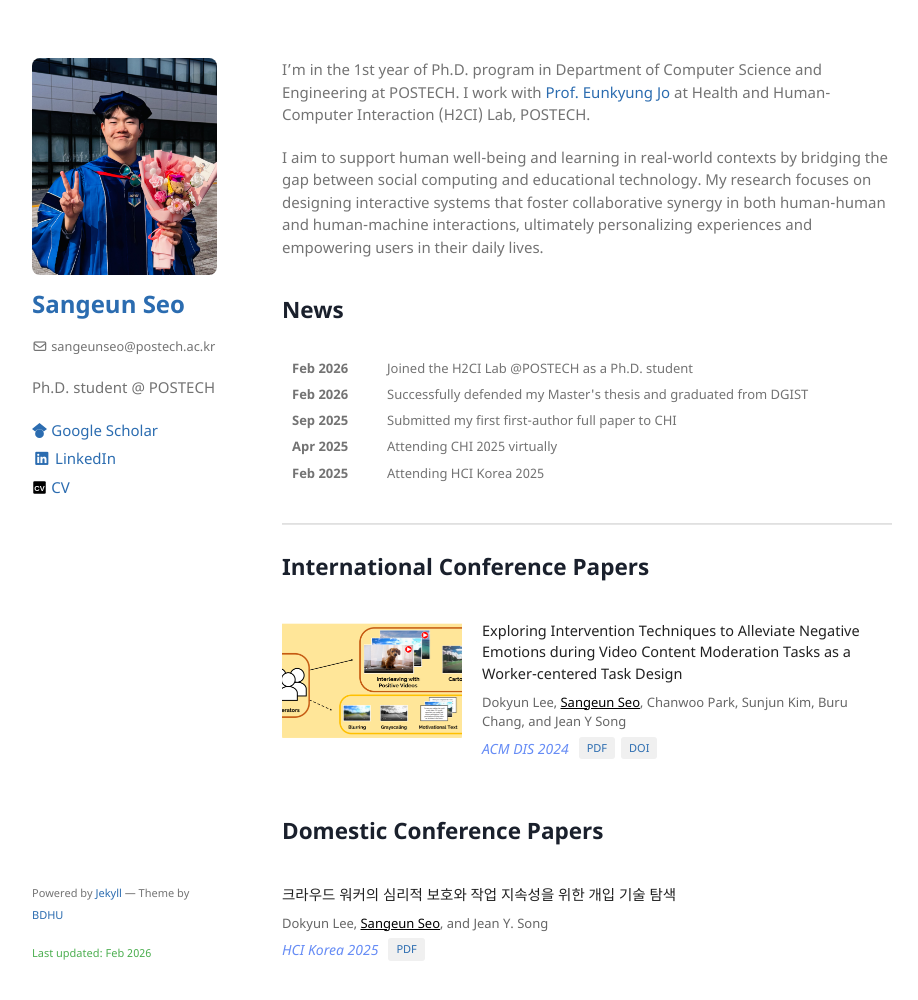
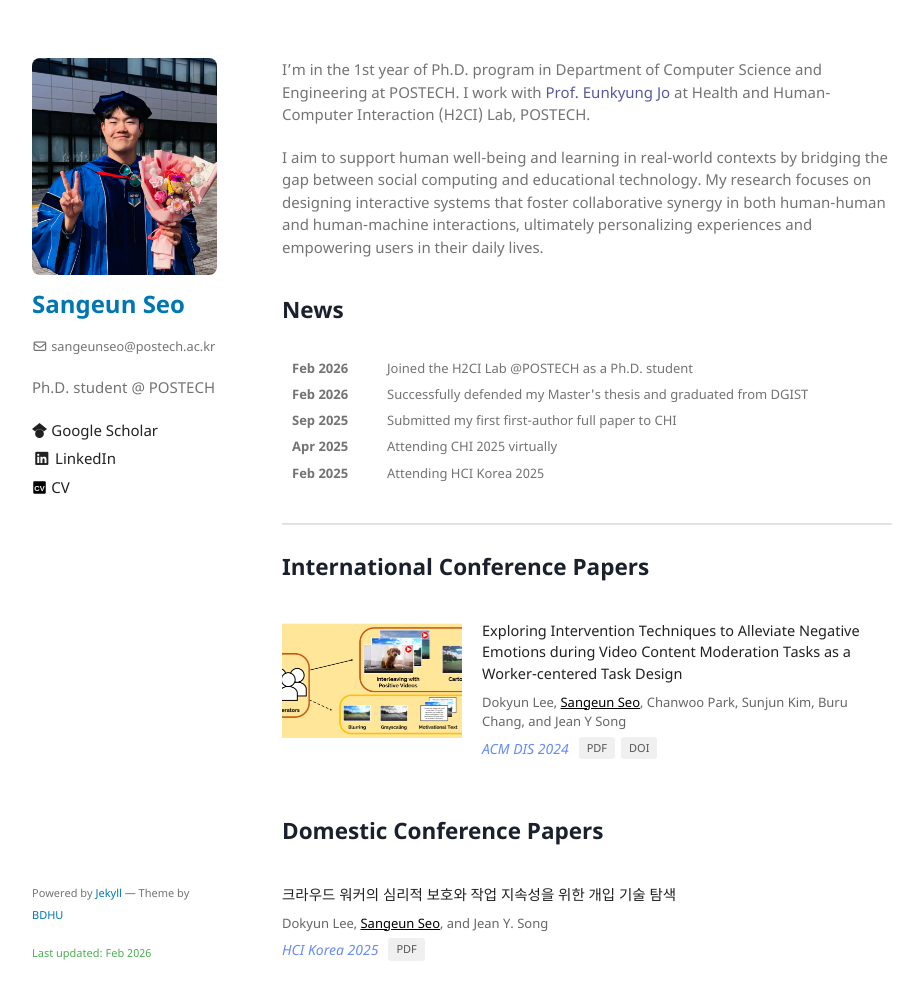
Before and after one commit to seseo98/sangeun_homepage, a Jekyll site: the page built from index.md, in a window 1280 px wide and 1031 px high. Shown: the top 1000 px of the window, without its empty margins (178-1096 px from the left). Built offline with Jekyll 4.4.1, drawn with Linux system fonts in a browser that asks for light colours.

Commit message:
Update head-custom.html

```diff
--- a/_includes/head-custom.html
+++ b/_includes/head-custom.html
@@ -14,14 +14,6 @@
     font-size: 0.85em;
   }
 
-  /* 2. 링크 색상 변경 (기본 & 마우스 올렸을 때) */
-  a {
-    color: #2B6CB0 !important; /* 차분하고 신뢰감 있는 파란색 (원하는 색으로 변경 가능) */
-  }
-  a:hover {
-    color: #2C5282 !important; /* 마우스 올렸을 때 조금 더 짙은 파란색 */
-    text-decoration: underline; /* 마우스 올렸을 때 밑줄 */
-  }
 
   /* 3. 제목 색상 변경 (News, Papers 등 굵은 글씨들) */
   h1, h2, h3, h4 {
```
